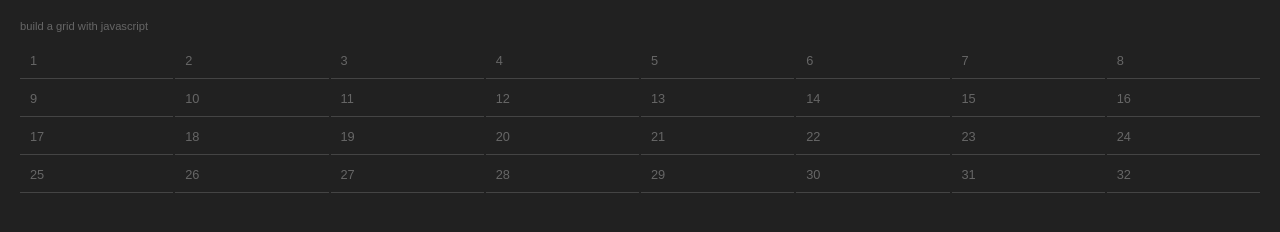
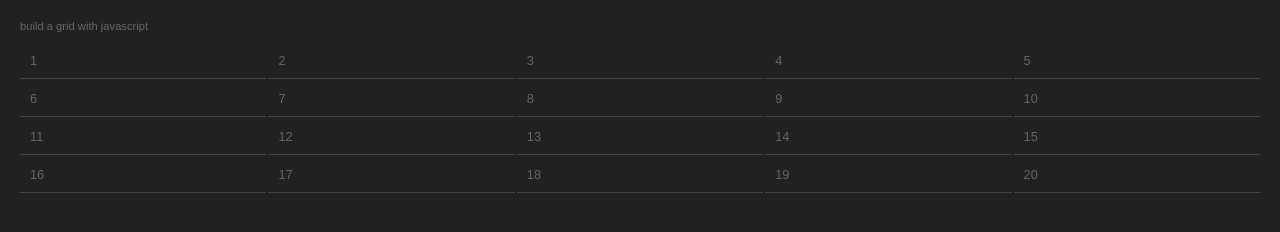
Before and after one commit to everydayfiller/grid_js, a plain HTML site: page index.html in a window 1280 px wide. Drawn offline with Linux system fonts and the light colour scheme.

Commit message:
commit from atom

```diff
--- a/index.html
+++ b/index.html
@@ -6,7 +6,7 @@
     <meta name="viewport" content="width=device-width, initial-scale=1.0">
     <script src="main.js" type="module"></script>
     <link href="style.css" rel="stylesheet" type="text/css">
-    <title>grid_js</title>
+    <title>5x4 grid_js</title>
   </head>
 
   <body>
--- a/main.js
+++ b/main.js
@@ -1,7 +1,7 @@
 const TITLE = document.getElementById("header");
 const CONTENT = document.getElementById("wrapper");
 const ROW_COUNT = 4;
-const COL_COUNT = 8;
+const COL_COUNT = 5;
 window.addEventListener('DOMContentLoaded', () => {
   console.log("DOM loaded");
   setUp();
--- a/style.css
+++ b/style.css
@@ -12,7 +12,7 @@ div.header {
 
 div.wrapper {
   display: grid;
-  grid-template-columns: repeat(8, 1fr);
+  grid-template-columns: repeat(5, 1fr);
   column-gap: 2px;
   row-gap: 2px;
 }
```
